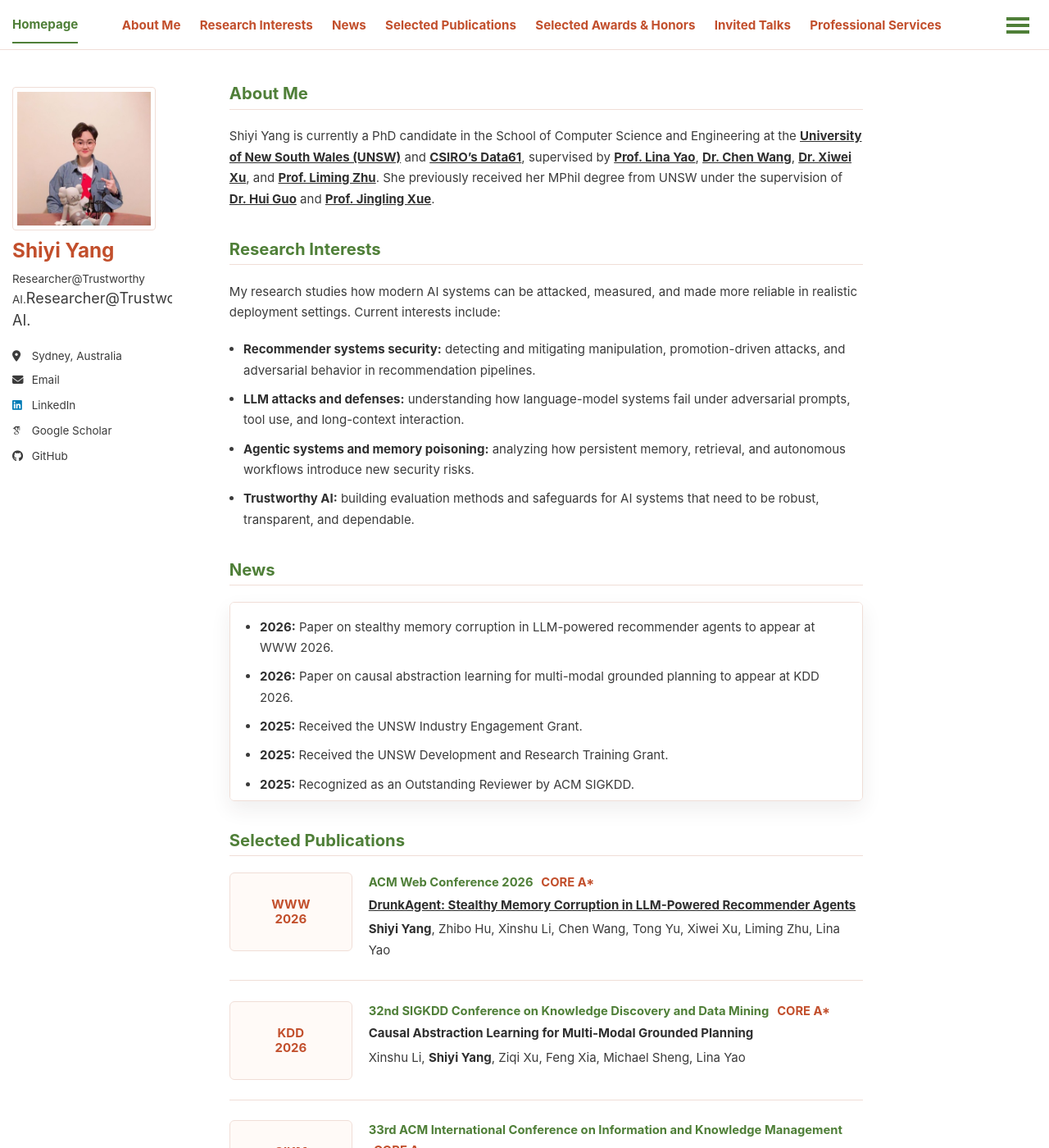
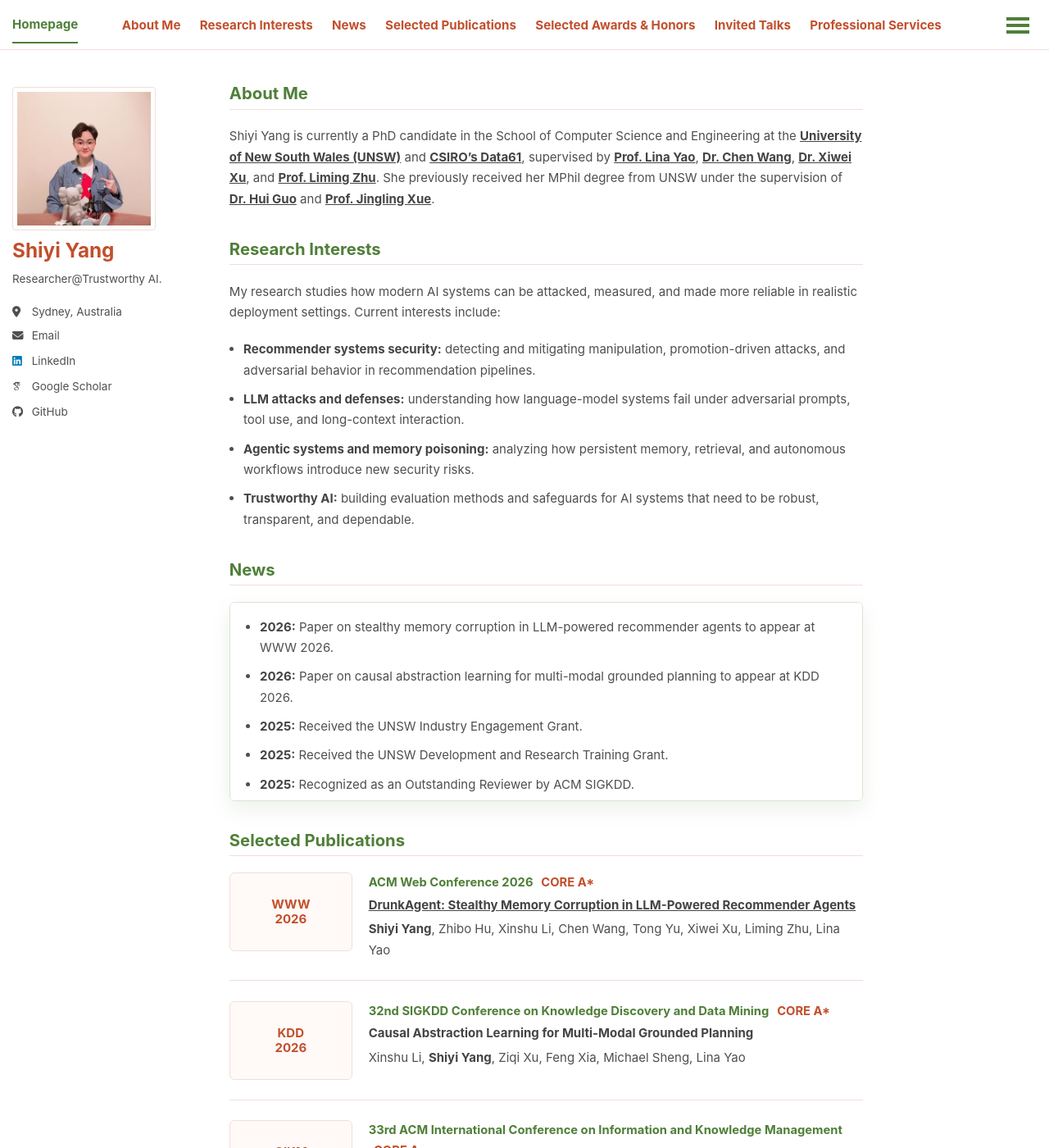
Before and after one commit to shiyiyang-ai/shiyiyang-ai.github.io, a Jekyll site: the page built from _pages/about.md, in a window 1280 px wide and 1400 px high. Shown: the whole window at 82% size. Built offline with Jekyll 4.4.1, drawn with Linux system fonts in a browser that asks for light colours; some web fonts are replaced; a script bundle is joined from its source files by our own code; library files that are not in the unit come from our copies.

Commit message:
Soften text and green news panel

```diff
--- a/assets/css/main.scss
+++ b/assets/css/main.scss
@@ -46,7 +46,7 @@
 body {
   font-size: 15px;
   line-height: 1.7;
-  color: #3b3b3b;
+  color: #4f4f4f;
   font-family: -apple-system, BlinkMacSystemFont, "Segoe UI", "Helvetica Neue", Arial, sans-serif;
   background: #ffffff;
   margin-bottom: 0 !important;
@@ -150,7 +150,7 @@ body {
 }
 
 .page__content strong {
-  color: #2f2f2f;
+  color: #444444;
 }
 
 .page__content ul {
@@ -166,10 +166,10 @@ body {
   margin: 0.9rem 0 1.2rem;
   padding: 0.95rem 1.05rem 0.75rem;
   overflow-y: auto;
-  border: 1px solid #f0ded7;
+  border: 1px solid #d9e6d2;
   border-radius: 6px;
   background: #ffffff;
-  box-shadow: 0 10px 24px rgba(55, 42, 34, 0.08);
+  box-shadow: 0 10px 24px rgba(79, 127, 56, 0.1);
 }
 
 .news-panel::-webkit-scrollbar {
@@ -177,12 +177,12 @@ body {
 }
 
 .news-panel::-webkit-scrollbar-thumb {
-  background: #f0ded7;
+  background: #b9d1ad;
   border-radius: 999px;
 }
 
 .news-panel::-webkit-scrollbar-track {
-  background: #fffaf7;
+  background: #f4f8f2;
 }
 
 .news-list {
@@ -190,7 +190,7 @@ body {
 }
 
 .bio-intro a {
-  color: #2f2f2f;
+  color: #444444;
   font-weight: 700;
 }
 
@@ -234,11 +234,11 @@ body {
   margin: 0.1rem 0 0.35rem;
   font-size: inherit;
   line-height: 1.35;
-  color: #2f2f2f;
+  color: #444444;
 }
 
 .publication-body h3 a {
-  color: #2f2f2f;
+  color: #444444;
 }
 
 .publication-body h3 a:hover {
@@ -285,7 +285,7 @@ body {
 
 .author__content,
 .author__urls-wrapper {
-  color: #3b3b3b;
+  color: #4f4f4f;
   font-size: 1rem;
 }
 
@@ -293,15 +293,6 @@ body {
 .author__urls {
   font-size: 1rem;
   line-height: 1.55;
-}
-
-.author__bio {
-  font-size: 0;
-}
-
-.author__bio::after {
-  content: "Researcher@Trustworthy AI.";
-  font-size: 1rem;
 }
 
 .author__name {
```
